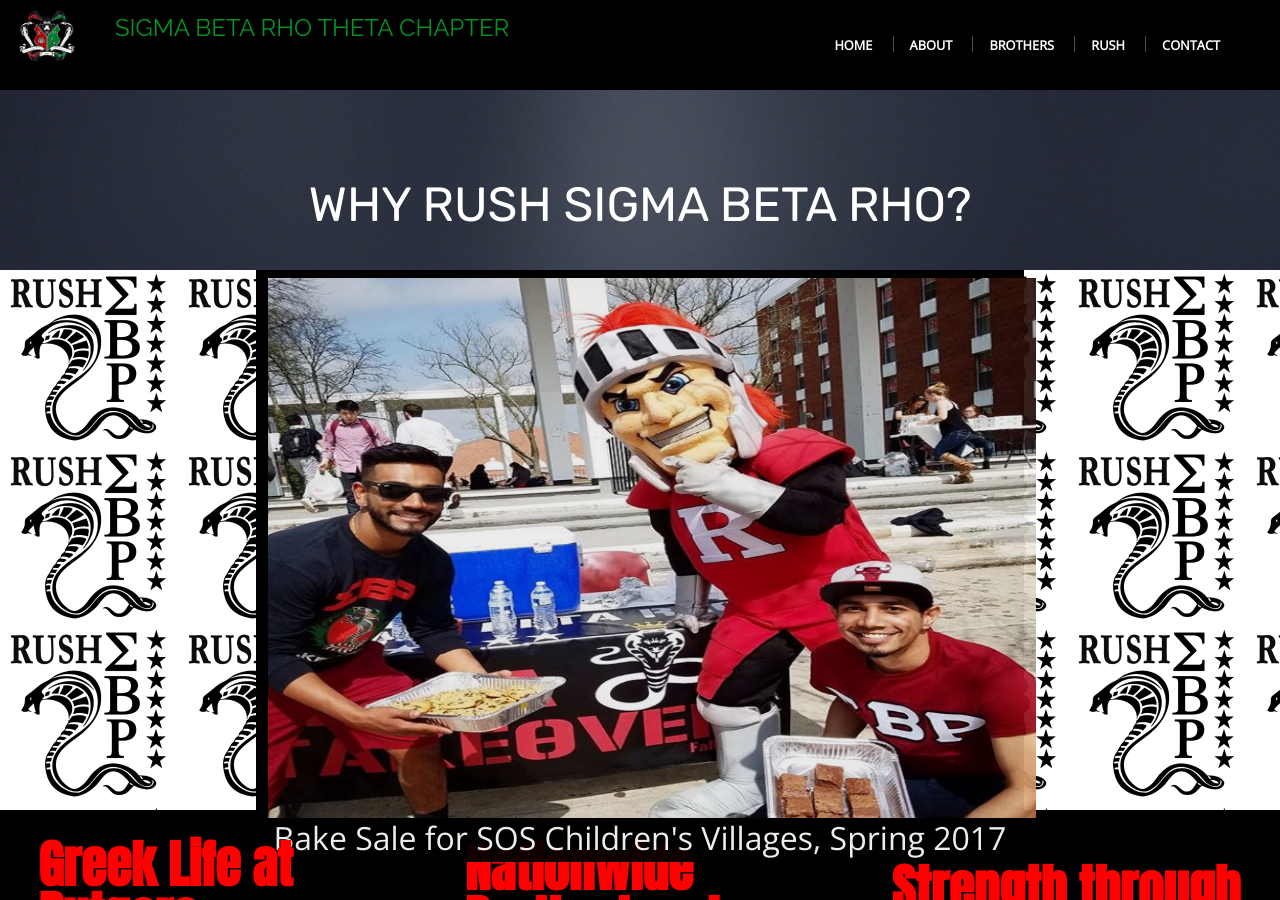
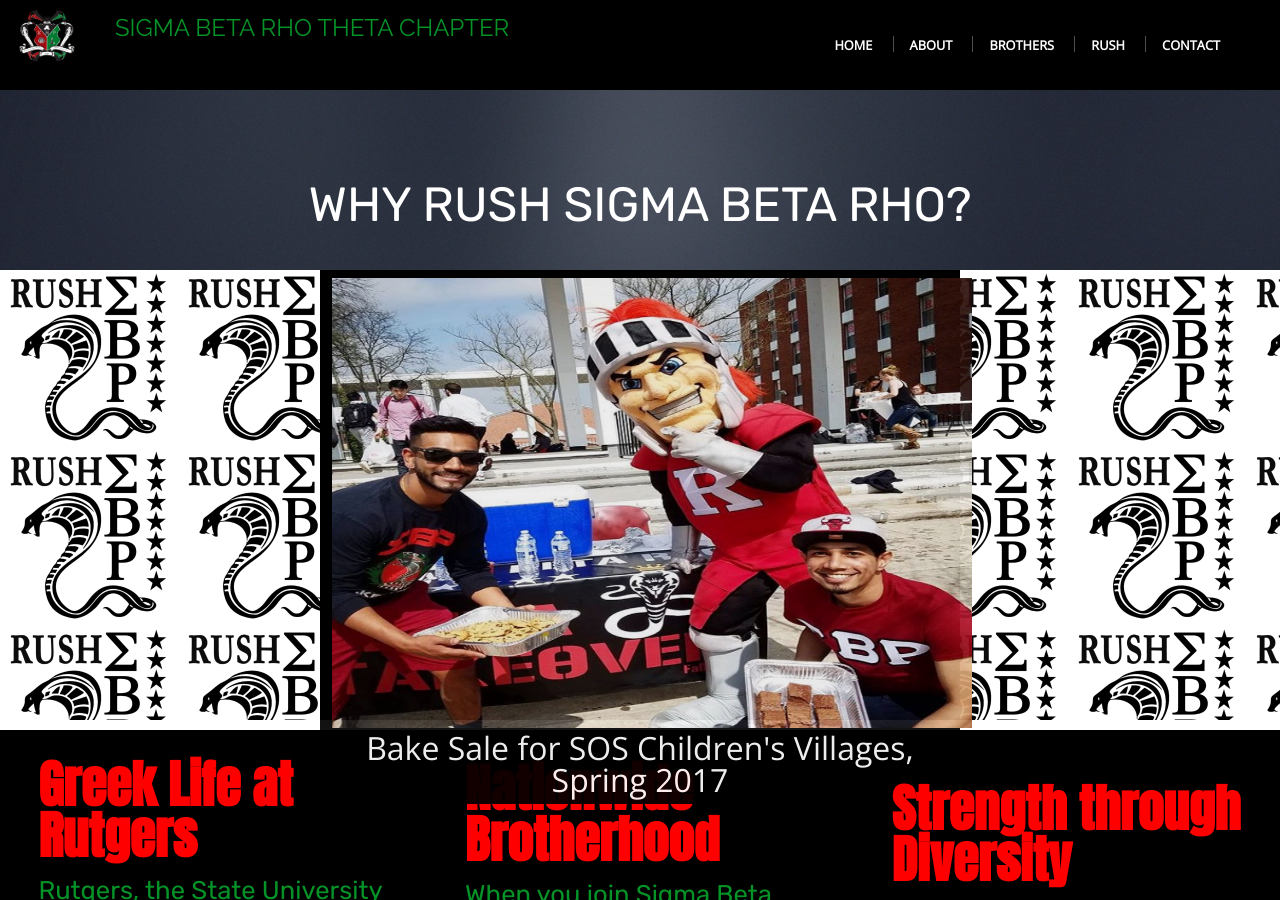
Before and after one commit to MilanPatel718/Theta, a Jekyll site: the page built from Rush/index.html, in a window 1280 px wide and 900 px high. Built offline with Jekyll 4.4.1, drawn with Linux system fonts in a browser that asks for light colours; nearby versions of some CDN libraries; some web fonts are replaced; library files that are not in the unit come from our copies.

Commit message:
last fix

```diff
--- a/css/main.css
+++ b/css/main.css
@@ -173,11 +173,12 @@
 }
 .Rush .Flex-Pic{
   background-color: #000;
+  margin-top: 10px;
 }
 
 .RushShow{
-  width: 60vw;
-  height: 60vh;
+  width: 50vw;
+  height: 50vh;
 
 }
 
@@ -514,8 +515,8 @@
 /*SLIDESHOW STYLES*/
 .slideshow-container {
 
-  width: 60vw;
-  height: 60vh;
+  width: 50vw;
+  height: 50vh;
   position: relative;
   margin: auto;
   flex: 1 1 auto;
```
